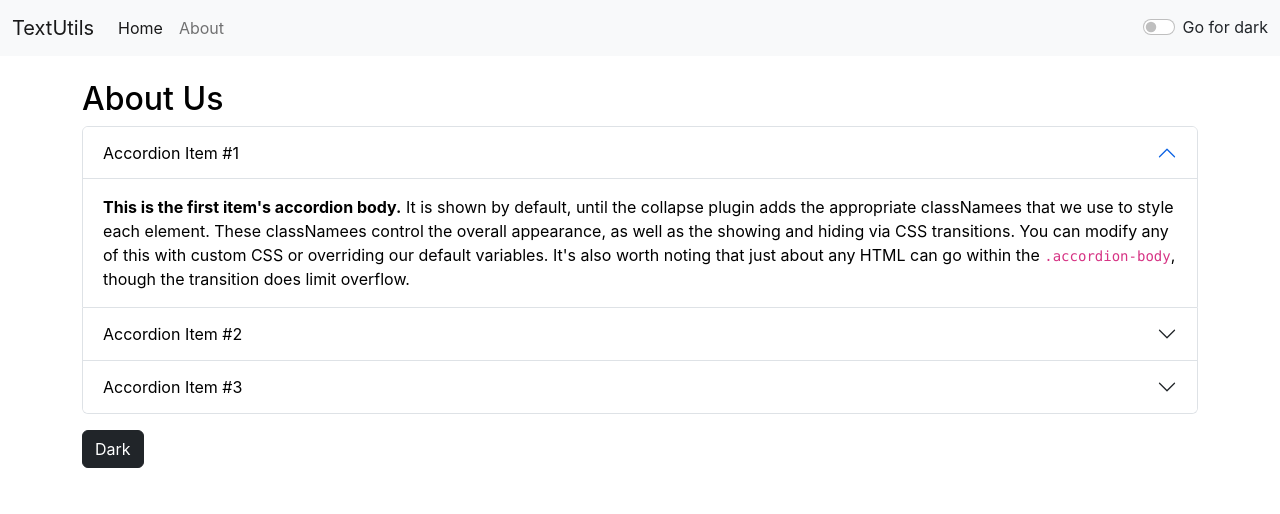
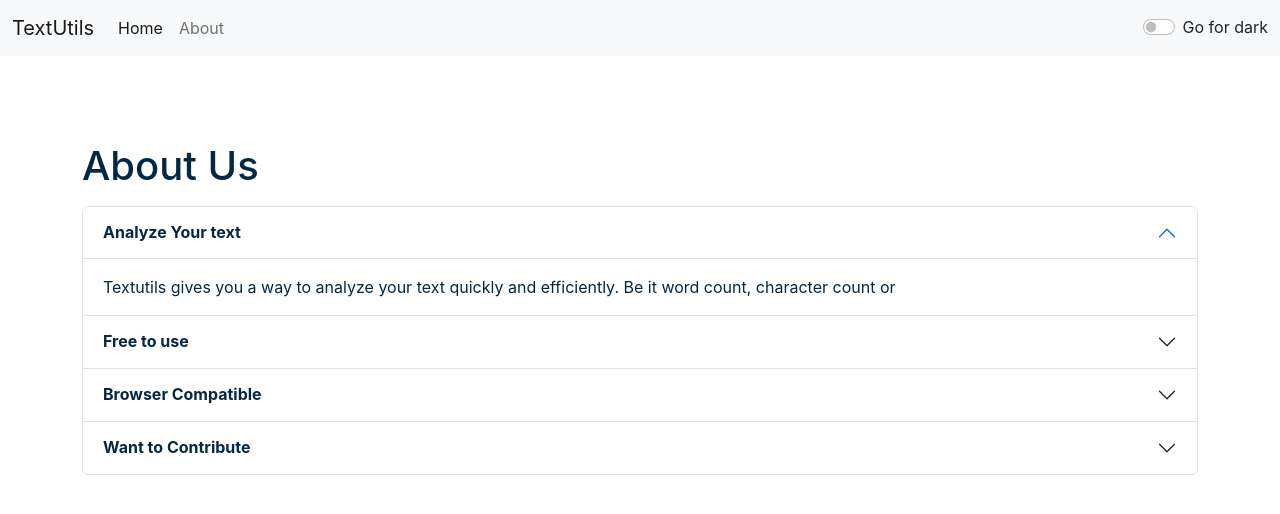
Before and after one commit to Angad-Godara/TextUtlis, a React (Create React App) app: page /about in a window 1280 px wide. Shown: the top 514 px of the page. Built offline with nearby package versions, Linux system fonts and the light colour scheme.

Commit message:
ADD: hosting

```diff
--- a/public/index.html
+++ b/public/index.html
@@ -8,7 +8,7 @@
     <meta name="theme-color" content="#000000" />
     <meta
       name="description"
-      content="TextUtils is an utility app which can be used for text manipulation"
+      content="TextUtils is a word counter and a character counting utility which can be used to manipulate your text in the way you want. You can remove extra spaces, copy the manipulated text as well as convert your text from Uppercase to lowercase and lowercase to Uppercase"
     />
     <link rel="apple-touch-icon" href="%PUBLIC_URL%/logo192.png" />
     <!--
@@ -25,7 +25,7 @@
       work correctly both with client-side routing and a non-root public URL.
       Learn how to configure a non-root public URL by running `npm run build`.
     -->
-    <title>TextUtils - Home</title>
+    <title>TextUtils - Word counter | character counter | lowercase to uppercase | uppercase to lowercase</title>
   </head>
   <body>
     <div id="root"></div>
--- a/src/App.js
+++ b/src/App.js
@@ -32,7 +32,7 @@
       document.body.style.backgroundColor = "#121212"
       document.body.style.color = "white"
       showAlert("Dark mode is been enabled", "success");
-      document.title = 'TextUtils - Darkmode'
+      // document.title = 'TextUtils - Darkmode'
 
       // chamakane waale titles
       // setInterval(() => {
@@ -47,7 +47,7 @@
       document.body.style.backgroundColor = "white"
       document.body.style.color = "black"
       showAlert("Light mode is been enabled", "success");
-      document.title = 'TextUtils - Lightmode'
+      // document.title = 'TextUtils - Lightmode'
     }
   }
 
@@ -58,7 +58,7 @@
         <Alert alert={alert} />
         <Routes>
           <Route exact path="/" element={<TextForm title={"Enter the text to analyze below"} mode={mode} showAlert={showAlert} />}></Route>
-          <Route exact path="/about" element={<About />}> </Route>
+          <Route exact path="/about" element={<About mode={mode} />}> </Route>
         </Routes>
       </BrowserRouter>
     </div >
--- a/src/Components/About.js
+++ b/src/Components/About.js
@@ -1,67 +1,74 @@
-import React, { useState } from 'react'
+import React from 'react'
 
-function About() {
+export default function About(props) {
 
-    const [dark, setdark] = useState(false);
-
-    const darkmode = {
-        color: "white",
-        backgroundColor: "black"
-    }
-
-    if (!dark) {
-        darkmode.color = "black";
-        darkmode.backgroundColor = "white";
+    // const [myStyle, setMyStyle] = useState({
+    //     color: 'black',
+    //     backgroundColor: 'white'
+    // })
+    let myStyle = {
+        color: props.mode === 'dark' ? 'white' : '#042743',
+        backgroundColor: props.mode === 'dark' ? 'rgb(36 74 104)' : 'white',
     }
 
     return (
-        <div className='container my-4' style={darkmode}>
-            <h2>About Us</h2>
-            <div className="accordion" id="accordionExample" style={darkmode}>
-                <div className="accordion-item" style={darkmode}>
+        <div className="container">
+            <h1 className="my-3" style={{ color: props.mode === 'dark' ? 'white' : '#042743' }}>About Us</h1>
+            <div className="accordion" id="accordionExample">
+                <div className="accordion-item">
                     <h2 className="accordion-header" id="headingOne">
-                        <button className="accordion-button" style={darkmode} type="button" data-bs-toggle="collapse" data-bs-target="#collapseOne" aria-expanded="true" aria-controls="collapseOne">
-                            Accordion Item #1
+                        <button className="accordion-button" type="button" style={myStyle} data-bs-toggle="collapse" data-bs-target="#collapseOne" aria-expanded="true" aria-controls="collapseOne">
+                            <strong>Analyze Your text </strong>
                         </button>
                     </h2>
                     <div id="collapseOne" className="accordion-collapse collapse show" aria-labelledby="headingOne" data-bs-parent="#accordionExample">
-                        <div className="accordion-body">
-                            <strong>This is the first item's accordion body.</strong> It is shown by default, until the collapse plugin adds the appropriate classNamees that we use to style each element. These classNamees control the overall appearance, as well as the showing and hiding via CSS transitions. You can modify any of this with custom CSS or overriding our default variables. It's also worth noting that just about any HTML can go within the <code>.accordion-body</code>, though the transition does limit overflow.
+                        <div className="accordion-body" style={myStyle}>
+                            Textutils gives you a way to analyze your text quickly and efficiently. Be it word count, character count or
+
                         </div>
                     </div>
                 </div>
-                <div className="accordion-item" style={darkmode}>
+                <div className="accordion-item">
                     <h2 className="accordion-header" id="headingTwo">
-                        <button style={darkmode} className="accordion-button collapsed" type="button" data-bs-toggle="collapse" data-bs-target="#collapseTwo" aria-expanded="false" aria-controls="collapseTwo">
-                            Accordion Item #2
+                        <button className="accordion-button collapsed" style={myStyle} type="button" data-bs-toggle="collapse" data-bs-target="#collapseTwo" aria-expanded="false" aria-controls="collapseTwo">
+                            <strong>Free to use </strong>
                         </button>
                     </h2>
                     <div id="collapseTwo" className="accordion-collapse collapse" aria-labelledby="headingTwo" data-bs-parent="#accordionExample">
-                        <div className="accordion-body">
-                            <strong>This is the second item's accordion body.</strong> It is hidden by default, until the collapse plugin adds the appropriate classNamees that we use to style each element. These classNamees control the overall appearance, as well as the showing and hiding via CSS transitions. You can modify any of this with custom CSS or overriding our default variables. It's also worth noting that just about any HTML can go within the <code>.accordion-body</code>, though the transition does limit overflow.
+                        <div className="accordion-body" style={myStyle}>
+                            TextUtils is a free character counter tool that provides instant character count & word count statistics for a given text. TextUtils reports the number of words and characters. Thus it is suitable for writing text with word/ character limit.
                         </div>
                     </div>
                 </div>
-                <div className="accordion-item" style={darkmode}>
+                <div className="accordion-item">
                     <h2 className="accordion-header" id="headingThree">
-                        <button style={darkmode} className="accordion-button collapsed" type="button" data-bs-toggle="collapse" data-bs-target="#collapseThree" aria-expanded="false" aria-controls="collapseThree">
-                            Accordion Item #3
+                        <button className="accordion-button collapsed" style={myStyle} type="button" data-bs-toggle="collapse" data-bs-target="#collapseThree" aria-expanded="false" aria-controls="collapseThree">
+                            <strong>Browser Compatible </strong>
                         </button>
                     </h2>
                     <div id="collapseThree" className="accordion-collapse collapse" aria-labelledby="headingThree" data-bs-parent="#accordionExample">
-                        <div className="accordion-body">
-                            <strong>This is the third item's accordion body.</strong> It is hidden by default, until the collapse plugin adds the appropriate classNamees that we use to style each element. These classNamees control the overall appearance, as well as the showing and hiding via CSS transitions. You can modify any of this with custom CSS or overriding our default variables. It's also worth noting that just about any HTML can go within the <code>.accordion-body</code>, though the transition does limit overflow.
+                        <div className="accordion-body" style={myStyle}>
+                            This word counter software works in any web browsers such as Chrome, Firefox, Internet Explorer, Safari, Opera. It suits to count characters in facebook, blog, books, excel document, pdf document, essays, etc.
+
+                        </div>
+                    </div>
+                </div>
+                <div className="accordion-item">
+                    <h2 className="accordion-header" id="headingfour">
+                        <button className="accordion-button collapsed" style={myStyle} type="button" data-bs-toggle="collapse" data-bs-target="#collapsefour" aria-expanded="false" aria-controls="collapsefour">
+                            <strong>Want to Contribute</strong>
+                        </button>
+                    </h2>
+                    <div id="collapsefour" className="accordion-collapse collapse" aria-labelledby="headingfour" data-bs-parent="#accordionExample">
+                        <div className="accordion-body" style={myStyle}>
+                            <span>Developed by Angad </span>
+                            <a className='mx-2' href='https://github.com/Angad-Godara/TextUtlis'><img style={{ height: '30px', objectFit: "fill" }} src='https://github.githubassets.com/images/modules/logos_page/GitHub-Mark.png' alt='github'></img></a>
+                            <a className='mx-2' href='https://www.linkedin.com/in/angad-choudhary-502373142/'><img style={{ height: '30px', objectFit: "fill" }} src='https://iconape.com/wp-content/files/yd/367773/svg/logo-linkedin-logo-icon-png-svg.png' alt='linkedin'></img></a>
                         </div>
                     </div>
                 </div>
             </div>
-            {
-                !dark ?
-                    <button type="button" onClick={e => setdark(true)} className="btn btn-dark my-3">Dark</button>
-                    : <button type="button" onClick={e => setdark(false)} className="btn btn-light my-3">Light</button>
-            }
+
         </div>
     )
 }
-
-export default About
--- a/src/Components/Alert.js
+++ b/src/Components/Alert.js
@@ -7,8 +7,10 @@
     }
 
     return (
-        alert && <div className={`alert alert-${alert.type} alert-dismissible show" role="alert"t`}>
-            <strong>{capitalize(alert.type)}</strong> {alert.msg}
+        <div style={{ height: '70px', width: '100vw' }}>
+            {alert && <div className={`alert alert-${alert.type} alert-dismissible show" role="alert"t`}>
+                <strong>{capitalize(alert.type)}</strong> {alert.msg}
+            </div>}
         </div>
     )
 }
```
Also changed, not shown: src/Components/TextForm.js (+12 -12 lines).
